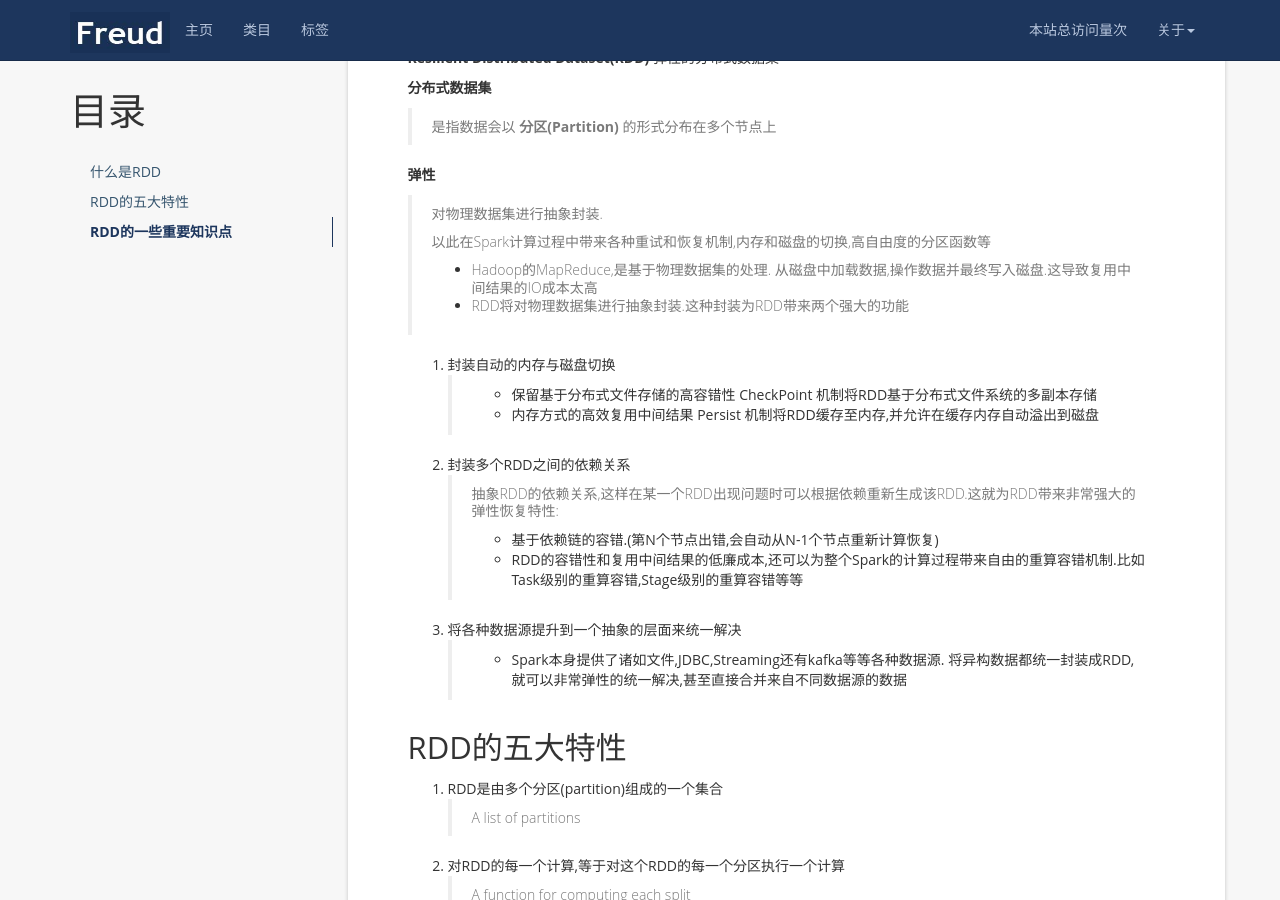
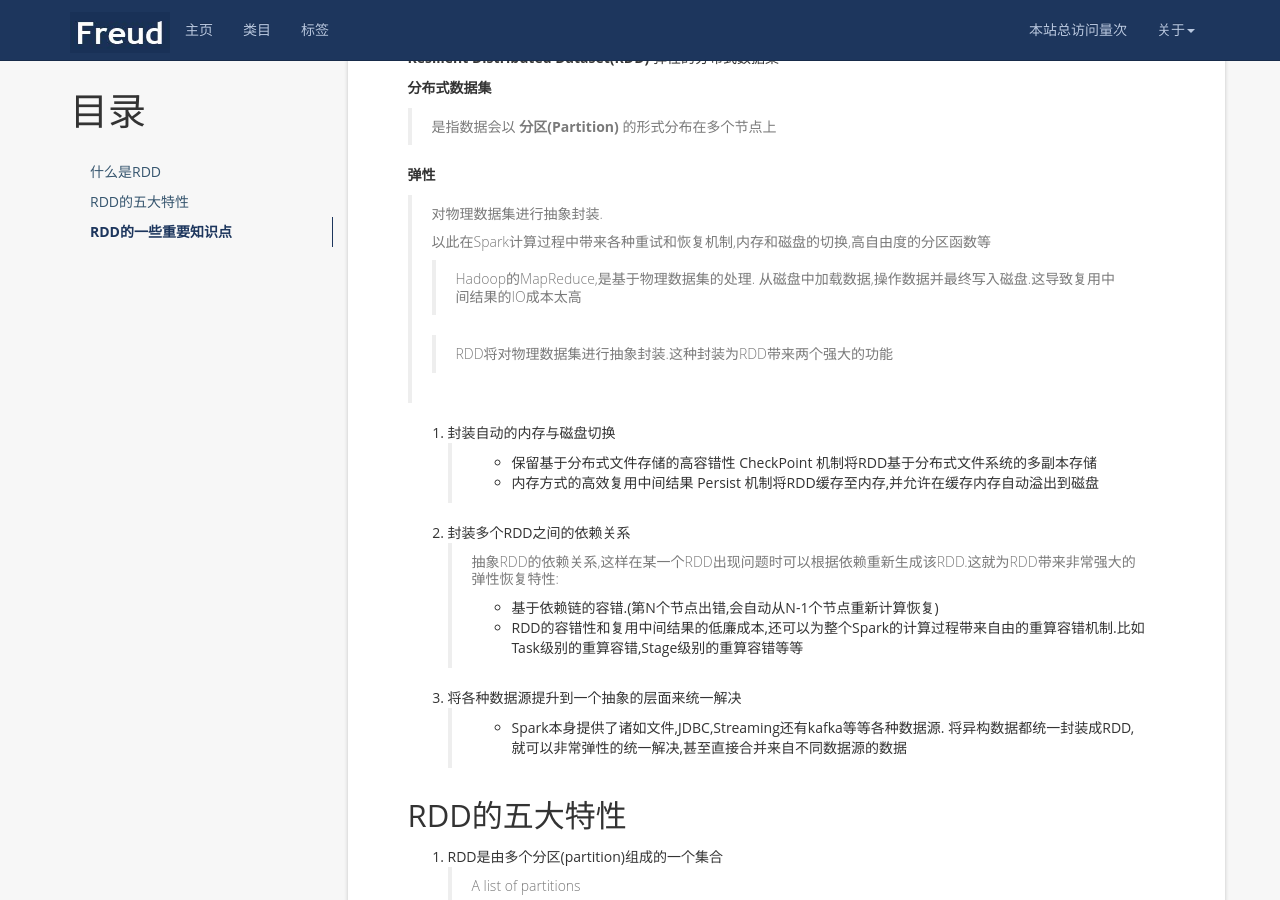
Before and after one commit to NightPxy/NightPxy.github.io, a Jekyll site: the page built from _posts/spark/2018-07-02-Spark-RDD概述.md, in a window 1280 px wide and 900 px high, scrolled down 506 px. Built offline with Jekyll 4.4.1, drawn with Linux system fonts in a browser that asks for light colours; nearby versions of some CDN libraries; a script that is not in the unit is left out; comment, search, counter and statistics services are not loaded.

```diff
--- a/_posts/spark/2018-07-02-Spark-RDD概述.md
+++ b/_posts/spark/2018-07-02-Spark-RDD概述.md
@@ -20,10 +20,10 @@ tag: spark
 > 对物理数据集进行抽象封装.
 >
 > 以此在Spark计算过程中带来各种重试和恢复机制,内存和磁盘的切换,高自由度的分区函数等
->+ Hadoop的MapReduce,是基于物理数据集的处理.
->从磁盘中加载数据,操作数据并最终写入磁盘.这导致复用中间结果的IO成本太高
+>> Hadoop的MapReduce,是基于物理数据集的处理.
+> 从磁盘中加载数据,操作数据并最终写入磁盘.这导致复用中间结果的IO成本太高
 >
->+ RDD将对物理数据集进行抽象封装.这种封装为RDD带来两个强大的功能
+>> RDD将对物理数据集进行抽象封装.这种封装为RDD带来两个强大的功能
 
 1. 封装自动的内存与磁盘切换
 > * 保留基于分布式文件存储的高容错性
```
